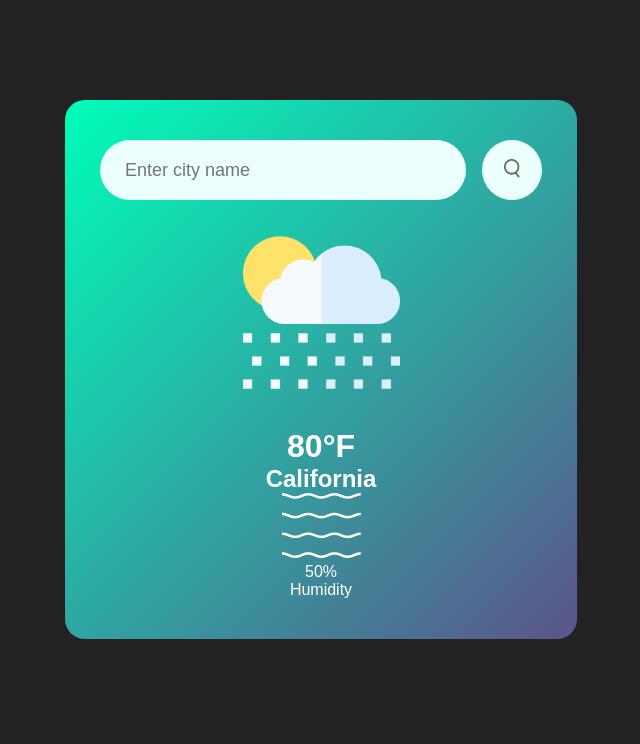
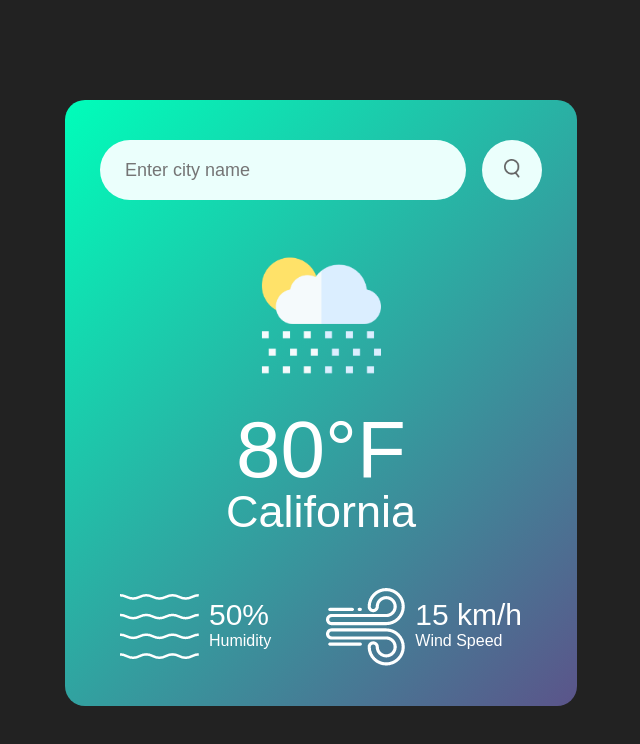
Before and after one commit to jimalvarez566/weatherapp, a plain HTML site: page index.html in a window 1280 px wide. Shown: the whole page, without its empty margins (319-959 px from the left). Drawn offline with Linux system fonts and the light colour scheme.

Commit message:
New COMMIT FOR UPDATES

```diff
--- a/index.html
+++ b/index.html
@@ -25,6 +25,13 @@
                     <p>Humidity</p>
                 </div>
             </div>
+            <div class="col">
+                <img src="images/wind.png">
+                <div>
+                    <p class="wind">15 km/h</p>
+                    <p>Wind Speed</p>
+                </div>
+            </div>
         </div>
     </div>
 </div>
--- a/style.css
+++ b/style.css
@@ -50,3 +50,38 @@ body {
 .search button img{
     width: 16px;
 }
+.weather-icon{
+    width: 170px;
+    margin-top: 30px;
+}
+.weather h1{
+    font-size: 80px;
+    font-weight: 500;
+}
+.weather h2{
+    font-size: 45px;
+    font-weight: 400;
+    margin-top: -10px;
+}
+.details{
+    display: flex;
+    align-items: center;
+    justify-content: space-between;
+    padding: 0  20px;
+    margin-top: 50px;
+}
+.col{
+    display: flex;
+    align-items: center;
+    text-align: left;
+}
+.col img{
+    width: 40 px;
+    margin-right: 10px;
+}
+.humidity, .wind{
+    font-size: 30px;
+    margin-top: -6px;
+}
+/*14:41 go back to that for weather wind speed text change*/
+k
```
